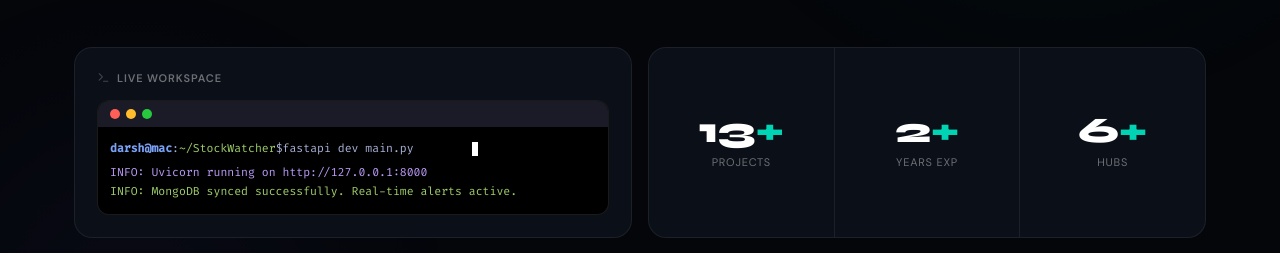
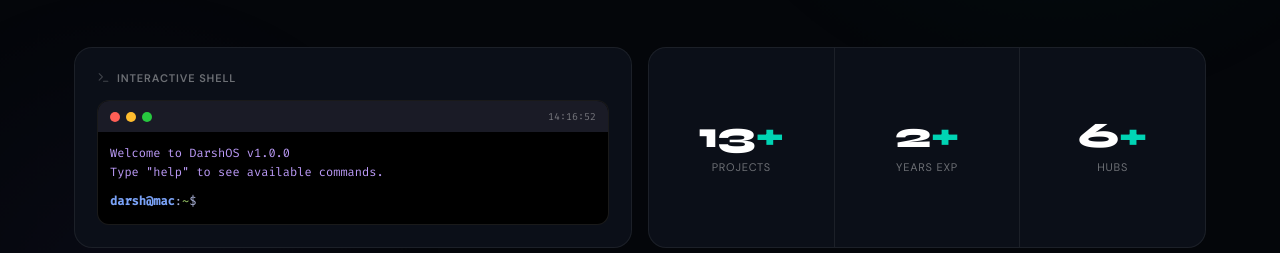
Before and after one commit to DWRSH/portfolio, a React (Vite) app in the folder frontend/: page / in a window 1280 px wide. Shown: the part 422-675 px from the top of the page. Built offline with nearby package versions, Linux system fonts and the light colour scheme.

Commit message:
Update HomePage.jsx

```diff
--- a/frontend/src/pages/HomePage.jsx
+++ b/frontend/src/pages/HomePage.jsx
@@ -6,7 +6,7 @@ import {
 } from "lucide-react";
 
 /* ─────────────────────────────────────────────────────────────────────────
-   STYLES (Perfect Grid Packing + Marquee + Interactive Terminal)
+   STYLES (Perfect Grid + Marquee + Fully Interactive Terminal)
 ───────────────────────────────────────────────────────────────────────── */
 const CSS = `
 @import url('https://fonts.googleapis.com/css2?family=Syne:wght@400;600;700;800&family=DM+Sans:ital,wght@0,300;0,400;0,500;0,600;1,300&family=Fira+Code:wght@400;500&display=swap');
@@ -31,14 +31,7 @@ const CSS = `
   --rsm:       12px;
 }
 
-.hp {
-  background: var(--bg);
-  font-family: 'DM Sans', sans-serif;
-  color: var(--text);
-  min-height: 100vh;
-  overflow-x: hidden;
-  position: relative;
-}
+.hp { background: var(--bg); font-family: 'DM Sans', sans-serif; color: var(--text); min-height: 100vh; overflow-x: hidden; position: relative; }
 
 /* Ambient Glows */
 .hp-ambient { position: fixed; inset: 0; pointer-events: none; z-index: 0; overflow: hidden; }
@@ -56,7 +49,6 @@ const CSS = `
 .hero-dot { width: 6px; height: 6px; border-radius: 50%; background: var(--teal); box-shadow: 0 0 9px var(--teal); animation: blink 2.2s ease-in-out infinite; }
 @keyframes blink { 50% { opacity: .35; box-shadow: none; } }
 
-/* Original Hero Text */
 .hero-name { font-family: 'Syne', sans-serif; font-size: clamp(60px, 12vw, 168px); font-weight: 800; line-height: .88; letter-spacing: -.04em; margin-bottom: 32px; display: flex; flex-direction: column; }
 .hero-outline { color: transparent; -webkit-text-stroke: 1.5px rgba(255,255,255,0.18); transition: all .5s var(--ease); cursor: default; }
 .hero-outline:hover { color: var(--teal); -webkit-text-stroke: 1.5px transparent; text-shadow: 0 0 80px rgba(0,212,180,.28); }
@@ -79,48 +71,36 @@ const CSS = `
 .hbtn-sec:hover { border-color: rgba(255,255,255,.18); }
 .hbtn-sec:hover::before { transform: translateY(-100%); }
 
-/* ── BENTO GRID (Dense Packing) ── */
-.bento {
-  display: grid;
-  grid-template-columns: repeat(4, 1fr);
-  grid-auto-flow: dense;
-  gap: clamp(12px, 2vw, 16px);
-  width: 100%;
-}
-
+/* ── BENTO GRID ── */
+.bento { display: grid; grid-template-columns: repeat(4, 1fr); grid-auto-flow: dense; gap: clamp(12px, 2vw, 16px); width: 100%; }
 @media(max-width: 1024px) { .bento { grid-template-columns: repeat(3, 1fr); } .c4, .c3 { grid-column: span 3; } .c2 { grid-column: span 2; } }
 @media(max-width: 768px) { .bento { grid-template-columns: repeat(2, 1fr); } .c4, .c3, .c2 { grid-column: span 2; } .c1 { grid-column: span 1; } }
 @media(max-width: 640px) { .bento { grid-template-columns: 1fr; } .c4, .c3, .c2, .c1 { grid-column: span 1; } }
-
 .c1 { grid-column: span 1; } .c2 { grid-column: span 2; } .c3 { grid-column: span 3; }
 
-/* Base Card */
-.card {
-  background: var(--surf); border: 1px solid var(--border); border-radius: var(--r); padding: clamp(16px, 3vw, 22px); position: relative; overflow: hidden; display: flex; flex-direction: column; gap: 14px; transition: border-color .3s, transform .35s var(--ease), box-shadow .35s var(--ease);
-}
+.card { background: var(--surf); border: 1px solid var(--border); border-radius: var(--r); padding: clamp(16px, 3vw, 22px); position: relative; overflow: hidden; display: flex; flex-direction: column; gap: 14px; transition: border-color .3s, transform .35s var(--ease), box-shadow .35s var(--ease); }
 .card:hover { border-color: var(--border-h); transform: translateY(-3px); box-shadow: 0 20px 48px rgba(0,0,0,.5); }
-
 .lbl { display: flex; align-items: center; gap: 7px; font-size: 11px; font-weight: 600; letter-spacing: .08em; text-transform: uppercase; color: var(--muted); z-index: 2; }
 .lbl svg { color: var(--muted2); flex-shrink: 0; }
 
-/* ── DYNAMIC TERMINAL ── */
+/* ── PLAYABLE TERMINAL ── */
 .terminal-wrap { flex: 1; background: #000; border-radius: var(--rsm); border: 1px solid rgba(255,255,255,0.1); display: flex; flex-direction: column; overflow: hidden; }
-.term-header { background: #1a1b26; padding: 8px 12px; display: flex; gap: 6px; }
+.term-header { background: #1a1b26; padding: 8px 12px; display: flex; justify-content: space-between; align-items: center; }
+.term-dots { display: flex; gap: 6px; }
 .term-dot { width: 10px; height: 10px; border-radius: 50%; }
 .term-dot.close { background: #ff5f56; } .term-dot.min { background: #ffbd2e; } .term-dot.max { background: #27c93f; }
-.term-body { padding: 12px; font-family: 'Fira Code', monospace; font-size: 11.5px; line-height: 1.7; color: #a9b1d6; flex: 1; display: flex; flex-direction: column; justify-content: center; }
+.term-clock { font-family: 'Fira Code', monospace; font-size: 10px; color: var(--muted); }
+.term-body { padding: 12px; font-family: 'Fira Code', monospace; font-size: 12px; line-height: 1.6; color: #a9b1d6; flex: 1; overflow-y: auto; max-height: 140px; display: flex; flex-direction: column; }
+.term-body::-webkit-scrollbar { width: 4px; }
+.term-body::-webkit-scrollbar-thumb { background: rgba(255,255,255,0.2); border-radius: 10px; }
+.term-line { margin-bottom: 4px; }
 .term-user { color: #7aa2f7; font-weight: 600; }
 .term-dir { color: #9ece6a; }
-.type-wrap { display: inline-flex; align-items: center; }
-.type-text { overflow: hidden; white-space: nowrap; border-right: 2px solid transparent; width: 0; animation: typing 2.5s steps(30, end) 0.5s forwards; }
-.term-cursor { display: inline-block; width: 6px; height: 14px; background: #fff; margin-left: 4px; animation: blink-cursor 1s step-end infinite; }
-.term-res-1 { opacity: 0; color: #bb9af7; animation: fade-in 0.1s 3.2s forwards; margin-top: 4px; }
-.term-res-2 { opacity: 0; color: #9ece6a; animation: fade-in 0.1s 4.0s forwards; }
-@keyframes typing { from { width: 0; } to { width: 185px; } }
-@keyframes blink-cursor { 0%, 100% { opacity: 1; } 50% { opacity: 0; } }
-@keyframes fade-in { to { opacity: 1; } }
+.term-res { color: #bb9af7; margin-bottom: 6px; white-space: pre-wrap; }
+.term-input-row { display: flex; align-items: center; margin-top: auto; }
+.term-input { background: transparent; border: none; outline: none; color: #fff; font-family: 'Fira Code', monospace; font-size: 12px; flex: 1; margin-left: 6px; caret-color: #00d4b4; }
 
-/* ── OG Interactive Music Player ── */
+/* ── MUSIC PLAYER ── */
 .music-player-wrap { display: flex; flex-direction: column; align-items: center; justify-content: center; flex: 1; position: relative; gap: 16px; cursor: pointer; }
 .vinyl-container { position: relative; width: 90px; height: 90px; }
 .vinyl-record { width: 100%; height: 100%; border-radius: 50%; background: radial-gradient(circle, #000 30%, #1a1a1a 40%, #000 50%, #1a1a1a 60%, #000 70%, #1a1a1a 80%, #000 90%); border: 3px solid #333; box-shadow: 0 10px 20px rgba(0,0,0,0.6); display: flex; align-items: center; justify-content: center; transition: transform 0.3s var(--ease); }
@@ -134,9 +114,8 @@ const CSS = `
 .music-song { font-family: 'Syne', sans-serif; font-weight: 700; color: #fff; font-size: 15px; margin-bottom: 2px; }
 .music-artist { font-size: 11px; color: var(--muted); }
 .hover-hint { font-size: 9px; text-transform: uppercase; letter-spacing: .1em; color: var(--teal); opacity: 0.7; margin-top: 8px; animation: pulseHint 2s infinite alternate; }
-@keyframes pulseHint { from { opacity: 0.3; } to { opacity: 1; } }
 
-/* ── TWO-ROW INFINITE MARQUEE ── */
+/* ── INFINITE MARQUEE ── */
 .tech-marquee-wrapper { position: relative; display: flex; flex-direction: column; gap: 14px; overflow: hidden; mask-image: linear-gradient(to right, transparent, black 10%, black 90%, transparent); flex: 1; justify-content: center; }
 .tm-track { display: flex; width: max-content; gap: 14px; }
 .tm-left { animation: scrollL 25s linear infinite; }
@@ -148,6 +127,7 @@ const CSS = `
 @keyframes scrollL { to { transform: translateX(calc(-50% - 7px)); } }
 @keyframes scrollR { to { transform: translateX(0); } }
 
+/* Stats & Others */
 .stats-row { display: flex; flex: 1; border-radius: var(--r); overflow: hidden; }
 .stat-box { flex: 1; display: flex; flex-direction: column; align-items: center; justify-content: center; padding: 16px 8px; text-align: center; border-right: 1px solid var(--border); }
 .stat-box:last-child { border-right: none; }
@@ -156,13 +136,16 @@ const CSS = `
 .stat-lbl { font-size: 11px; color: var(--muted); margin-top: 5px; text-transform: uppercase; letter-spacing: .07em; }
 
 .blog-title { font-family: 'Syne', sans-serif; font-size: 15.5px; font-weight: 700; line-height: 1.4; color: #fff; }
-.blog-desc { font-size: 12.5px; line-height: 1.6; color: var(--muted); display: -webkit-box; -webkit-line-clamp: 3; -webkit-box-orient: vertical; overflow: hidden; }
+.blog-desc { font-size: 12.5px; line-height: 1.6; color: var(--muted); display: -webkit-box; -webkit-line-clamp: 3; -webkit-box-orient: vertical; overflow: hidden; margin-bottom: 10px; }
 .blog-meta { display: flex; justify-content: space-between; align-items: center; margin-top: auto; }
 .read-pill { display: inline-flex; align-items: center; gap: 5px; font-size: 11px; font-weight: 600; color: var(--teal); background: var(--teal-dim); border: 1px solid rgba(0,212,180,.2); padding: 4px 11px; border-radius: 100px; text-decoration: none; transition: background .2s, border-color .2s; }
 .read-pill:hover { background: rgba(0,212,180,.18); border-color: rgba(0,212,180,.4); }
 
-.map-wrap { flex: 1; border-radius: var(--rsm); overflow: hidden; min-height: 160px; position: relative; }
-.map-wrap iframe { width: 100%; height: 100%; border: 0; pointer-events: none; position: absolute; inset: 0; filter: invert(90%) hue-rotate(180deg) saturate(1.5) contrast(.8); }
+/* Clickable Map Link Wrapper */
+.map-link { flex: 1; display: flex; flex-direction: column; text-decoration: none; border-radius: var(--rsm); overflow: hidden; min-height: 160px; position: relative; transition: opacity 0.2s; }
+.map-link:hover { opacity: 0.85; }
+.map-wrap { width: 100%; height: 100%; position: absolute; inset: 0; pointer-events: none; } /* pointer-events none allows the parent a-tag to handle clicks */
+.map-wrap iframe { width: 100%; height: 100%; border: 0; filter: invert(90%) hue-rotate(180deg) saturate(1.5) contrast(.8); }
 
 .soc-grid { display: grid; grid-template-columns: repeat(auto-fit, minmax(130px, 1fr)); gap: 10px; flex: 1; }
 .soc-item { background: var(--surf2); border: 1px solid var(--border); border-radius: var(--rsm); padding: 14px; display: flex; flex-direction: column; gap: 5px; text-decoration: none; color: inherit; transition: border-color .25s, background .25s; }
@@ -172,16 +155,17 @@ const CSS = `
 .cta-btn { display: inline-flex; align-items: center; justify-content: center; gap: 7px; background: var(--teal); color: #04060a; font-weight: 700; font-size: 13.5px; padding: 11px 22px; border-radius: 100px; text-decoration: none; align-self: flex-start; transition: all .2s; }
 .cta-btn:hover { background: #fff; transform: translateY(-2px); box-shadow: 0 8px 26px rgba(0,212,180,.3); }
 
-/* Reveal Animations */
 @keyframes revealUp { from { opacity: 0; transform: translateY(36px); } to { opacity: 1; transform: translateY(0); } }
 .r1 { opacity: 0; animation: revealUp 0.8s var(--ease) .1s forwards; }
 .r2 { opacity: 0; animation: revealUp 0.8s var(--ease) .2s forwards; }
 .r3 { opacity: 0; animation: revealUp 0.8s var(--ease) .3s forwards; }
 .r4 { opacity: 0; animation: revealUp 0.8s var(--ease) .4s forwards; }
 .r5 { opacity: 0; animation: revealUp 0.8s var(--ease) .5s forwards; }
+
+.loading-pulse { display: inline-block; animation: pulse 1.5s infinite; color: var(--muted); font-size: 12px; }
+@keyframes pulse { 0% { opacity: 0.4; } 50% { opacity: 1; } 100% { opacity: 0.4; } }
 `;
 
-/* Extended Tech Stacks to fill the Marquee loops gracefully */
 const TECH_ROW_1 = [
   {name:'React',    url:'https://cdn.jsdelivr.net/gh/devicons/devicon/icons/react/react-original.svg'},
   {name:'Node JS',  url:'https://cdn.jsdelivr.net/gh/devicons/devicon/icons/nodejs/nodejs-original.svg'},
@@ -202,7 +186,6 @@ const TECH_ROW_2 = [
   {name:'AWS',      url:'https://cdn.jsdelivr.net/gh/devicons/devicon/icons/amazonwebservices/amazonwebservices-original-wordmark.svg',inv:true},
 ];
 
-// Duplicate for infinite loop
 const MARQUEE_1 = [...TECH_ROW_1, ...TECH_ROW_1, ...TECH_ROW_1];
 const MARQUEE_2 = [...TECH_ROW_2, ...TECH_ROW_2, ...TECH_ROW_2];
 
@@ -216,20 +199,94 @@ export default function HomePage() {
   const audioRef = useRef(null);
   const [isPlaying, setIsPlaying] = useState(false);
 
+  // Terminal State
+  const termEndRef = useRef(null);
+  const [termInput, setTermInput] = useState('');
+  const [termTime, setTermTime] = useState('');
+  const [termHistory, setTermHistory] = useState([
+    { cmd: '', res: 'Welcome to DarshOS v1.0.0\nType "help" to see available commands.' }
+  ]);
+
+  // Blog Auto-Sync State
+  const [latestPost, setLatestPost] = useState(null);
+  const [loadingPost, setLoadingPost] = useState(true);
+
+  // Music Handlers
   const handlePlay = () => {
     if(audioRef.current) {
       audioRef.current.volume = 0.5;
-      audioRef.current.play().catch(()=>console.log("Autoplay prevented by browser"));
+      audioRef.current.play().catch(()=>console.log("Autoplay prevented"));
       setIsPlaying(true);
     }
   };
-
   const handlePause = () => {
     if(audioRef.current) {
       audioRef.current.pause();
       setIsPlaying(false);
     }
   };
+
+  // Terminal Handlers
+  useEffect(() => {
+    // Clock for terminal header
+    const interval = setInterval(() => {
+      setTermTime(new Date().toLocaleTimeString('en-US', { hour12: false }));
+    }, 1000);
+    return () => clearInterval(interval);
+  }, []);
+
+  useEffect(() => {
+    // Auto-scroll terminal to bottom
+    if (termEndRef.current) termEndRef.current.scrollIntoView({ behavior: 'smooth' });
+  }, [termHistory]);
+
+  const handleTermCommand = (e) => {
+    if (e.key === 'Enter') {
+      const cmd = termInput.trim().toLowerCase();
+      let res = '';
+
+      if (cmd === 'help') res = 'Commands: help, about, skills, clear, sudo, whoami';
+      else if (cmd === 'about') res = 'Darsh Prajapati: Full Stack Developer & Cyber Security Enthusiast.';
+      else if (cmd === 'skills') res = 'MERN Stack, Python, FastAPI, React Native, Ethical Hacking...';
+      else if (cmd === 'whoami') res = 'guest_user';
+      else if (cmd === 'sudo') res = 'Nice try. This incident will be reported.';
+      else if (cmd === 'clear') { setTermHistory([]); setTermInput(''); return; }
+      else if (cmd === '') res = '';
+      else res = `zsh: command not found: ${cmd}`;
+
+      setTermHistory(prev => [...prev, { cmd, res }]);
+      setTermInput('');
+    }
+  };
+
+  // Blog Auto-Sync Logic (Replace with your actual API endpoint later)
+  useEffect(() => {
+    async function fetchBlog() {
+      try {
+        /*
+           TODO: Replace this URL with your actual blog's API or RSS-to-JSON endpoint.
+           Example: const res = await fetch('https://api.rss2json.com/v1/api.json?rss_url=YOUR_BLOG_RSS_URL');
+           const data = await res.json();
+        */
+
+        // Simulating network fetch delay for realism
+        setTimeout(() => {
+          setLatestPost({
+            title: "Enhanced CNN with Adaptive Feature Selection (AFS-CNN)",
+            desc: "Exploring deep learning architectures for image processing. This paper details a novel approach to feature extraction that significantly improves classification accuracy.",
+            link: "/blog" // Replace with actual dynamic link like data.items[0].link
+          });
+          setLoadingPost(false);
+        }, 1500);
+
+      } catch (error) {
+        console.error("Failed to sync blog", error);
+        setLoadingPost(false);
+      }
+    }
+    fetchBlog();
+  }, []);
+
 
   return (
     <>
@@ -263,27 +320,44 @@ export default function HomePage() {
 
           <div className="bento r5">
 
-            {/* ROW 1: 2 + 2 = 4 Cols */}
-            {/* ── NEW DYNAMIC TERMINAL (Replaced Architecture Focus) ── */}
+            {/* ROW 1 */}
+            {/* ── FULLY INTERACTIVE TERMINAL ── */}
             <div className="card c2">
-              <div className="lbl"><Terminal size={13}/>Live Workspace</div>
-              <div className="terminal-wrap">
+              <div className="lbl"><Terminal size={13}/>Interactive Shell</div>
+              <div className="terminal-wrap" onClick={() => document.getElementById('term-input').focus()}>
                 <div className="term-header">
+                  <div className="term-dots">
                     <span className="term-dot close"></span>
                     <span className="term-dot min"></span>
                     <span className="term-dot max"></span>
                   </div>
+                  <div className="term-clock">{termTime}</div>
+                </div>
                 <div className="term-body">
-                  <p>
-                    <span className="term-user">darsh@mac</span>:
-                    <span className="term-dir">~/StockWatcher</span>$
-                    <span className="type-wrap">
-                      <span className="type-text">fastapi dev main.py</span>
-                      <span className="term-cursor"></span>
-                    </span>
-                  </p>
-                  <p className="term-res-1">INFO:     Uvicorn running on http://127.0.0.1:8000</p>
-                  <p className="term-res-2">INFO:     MongoDB synced successfully. Real-time alerts active.</p>
+                  {termHistory.map((item, i) => (
+                    <div key={i} className="term-line">
+                      {item.cmd && (
+                        <div>
+                          <span className="term-user">darsh@mac</span>:<span className="term-dir">~</span>$ {item.cmd}
+                        </div>
+                      )}
+                      {item.res && <div className="term-res">{item.res}</div>}
+                    </div>
+                  ))}
+                  <div className="term-input-row">
+                    <span className="term-user">darsh@mac</span>:<span className="term-dir">~</span>$
+                    <input
+                      id="term-input"
+                      type="text"
+                      className="term-input"
+                      value={termInput}
+                      onChange={(e) => setTermInput(e.target.value)}
+                      onKeyDown={handleTermCommand}
+                      autoComplete="off"
+                      spellCheck="false"
+                    />
+                  </div>
+                  <div ref={termEndRef} />
                 </div>
               </div>
             </div>
@@ -296,12 +370,11 @@ export default function HomePage() {
               </div>
             </div>
 
-            {/* ROW 2: 3 + 1 = 4 Cols */}
+            {/* ROW 2 */}
             <div className="card c3">
               <div className="lbl"><Github size={13}/>Live GitHub Data (@DWRSH)</div>
               <div style={{ display: 'flex', gap: '16px', flexWrap: 'wrap', marginTop: '10px' }}>
                 <img src="https://github-readme-stats.vercel.app/api?username=DWRSH&show_icons=true&theme=transparent&title_color=00d4b4&text_color=ffffff&icon_color=7c6ff7&hide_border=true" alt="GitHub Stats" style={{ height: '140px', flex: '1', objectFit: 'contain', background: 'var(--surf2)', borderRadius: '12px', border: '1px solid var(--border)' }} />
-                {/* Fixed GitHub Streak API using reliable demolab instance */}
                 <img src="https://streak-stats.demolab.com/?user=DWRSH&theme=transparent&title_color=00d4b4&text_color=ffffff&icon_color=7c6ff7&hide_border=true" alt="GitHub Streak" style={{ height: '140px', flex: '1', objectFit: 'contain', background: 'var(--surf2)', borderRadius: '12px', border: '1px solid var(--border)' }} />
               </div>
               <div style={{ width: '100%', overflowX: 'auto', marginTop: '16px', background: 'var(--surf2)', padding: '12px', borderRadius: '12px', border: '1px solid var(--border)' }}>
@@ -309,7 +382,6 @@ export default function HomePage() {
               </div>
             </div>
 
-            {/* OG Interactive Music Player Card */}
             <div
               className="card c1"
               style={{minHeight: '210px'}}
@@ -338,8 +410,7 @@ export default function HomePage() {
               </div>
             </div>
 
-            {/* ROW 3: 2 + 2 = 4 Cols */}
-            {/* ── NEW INFINITE SCROLLING TECH STACK ── */}
+            {/* ROW 3 */}
             <div className="card c2">
               <div className="lbl"><Layers size={13}/>Tech Stack</div>
               <div className="tech-marquee-wrapper">
@@ -372,27 +443,38 @@ export default function HomePage() {
               </div>
             </div>
 
-            {/* ROW 4: 1 + 1 + 2 = 4 Cols */}
-            {/* ── UPDATED LATEST POST ── */}
+            {/* ROW 4 */}
+            {/* ── AUTO-SYNCING LATEST POST ── */}
             <div className="card c1">
               <div className="lbl"><BookOpen size={13}/>Latest Post</div>
-              <p className="blog-title">Enhanced CNN with Adaptive Feature Selection (AFS-CNN)</p>
-              <p className="blog-desc" style={{marginBottom: '10px'}}>
-                Exploring deep learning architectures for image processing. This paper details a novel approach to feature extraction that significantly improves classification accuracy.
-              </p>
+              {loadingPost ? (
+                <div style={{flex: 1, display: 'flex', alignItems: 'center', justifyContent: 'center'}}>
+                  <span className="loading-pulse">Syncing latest feed...</span>
+                </div>
+              ) : latestPost ? (
+                <>
+                  <p className="blog-title">{latestPost.title}</p>
+                  <p className="blog-desc">{latestPost.desc}</p>
                   <div className="blog-meta">
-                <a href="/blog" className="read-pill">Read <ArrowRight size={11}/></a>
+                    <a href={latestPost.link} className="read-pill">Read <ArrowRight size={11}/></a>
                   </div>
+                </>
+              ) : (
+                <p className="blog-desc">No posts found right now.</p>
+              )}
             </div>
 
+            {/* ── CLICKABLE REAL MAP (Centers accurately on Gujarat, IN) ── */}
             <div className="card c1" style={{padding: 0}}>
-              <div className="lbl" style={{padding: '16px 16px 0'}}><MapPin size={13}/>Location</div>
-              <div className="map-wrap" style={{minHeight: '100%'}}>
+              <div className="lbl" style={{padding: '16px 16px 0', position: 'absolute'}}><MapPin size={13}/>Location</div>
+              <a href="https://maps.google.com/?q=Surat,Gujarat,India" target="_blank" rel="noreferrer" className="map-link">
+                <div className="map-wrap">
                   <iframe
-                  src="https://share.google/t1IN1qG1Xwg1tzytM"
+                    src="https://maps.google.com/maps?q=Surat,Gujarat,India&t=k&z=10&ie=UTF8&iwloc=&output=embed"
                     allowFullScreen="" loading="lazy" referrerPolicy="no-referrer-when-downgrade" title="Map"
                   />
                 </div>
+              </a>
             </div>
 
             <div className="card c2 cta-card">
```
Lines whose indentation alone changed are shown as unchanged.
